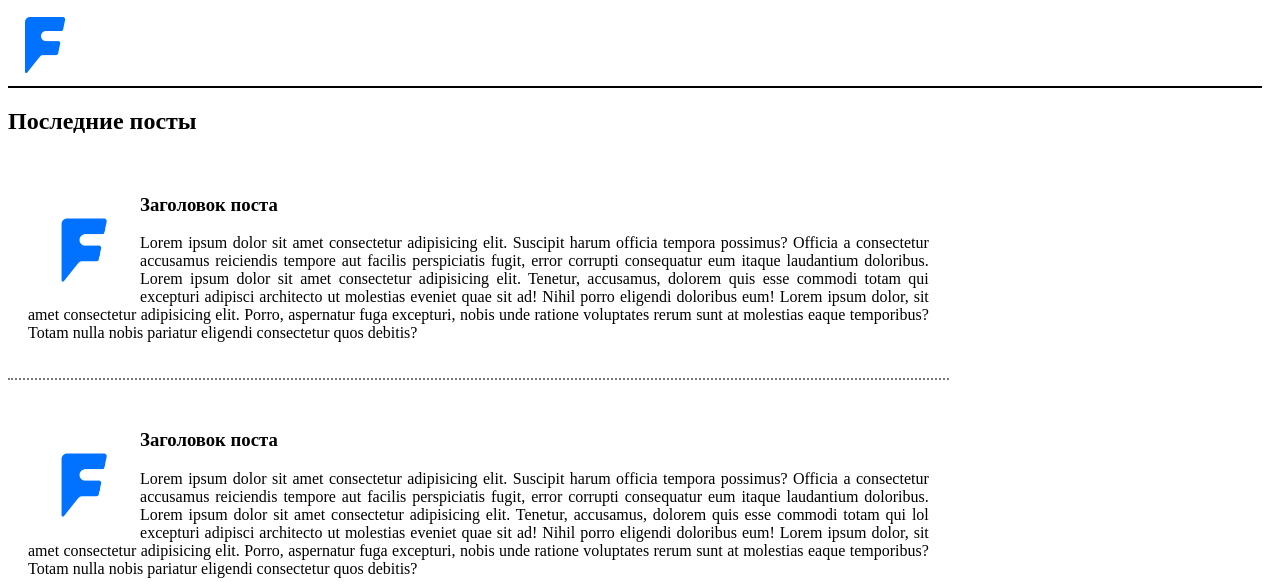
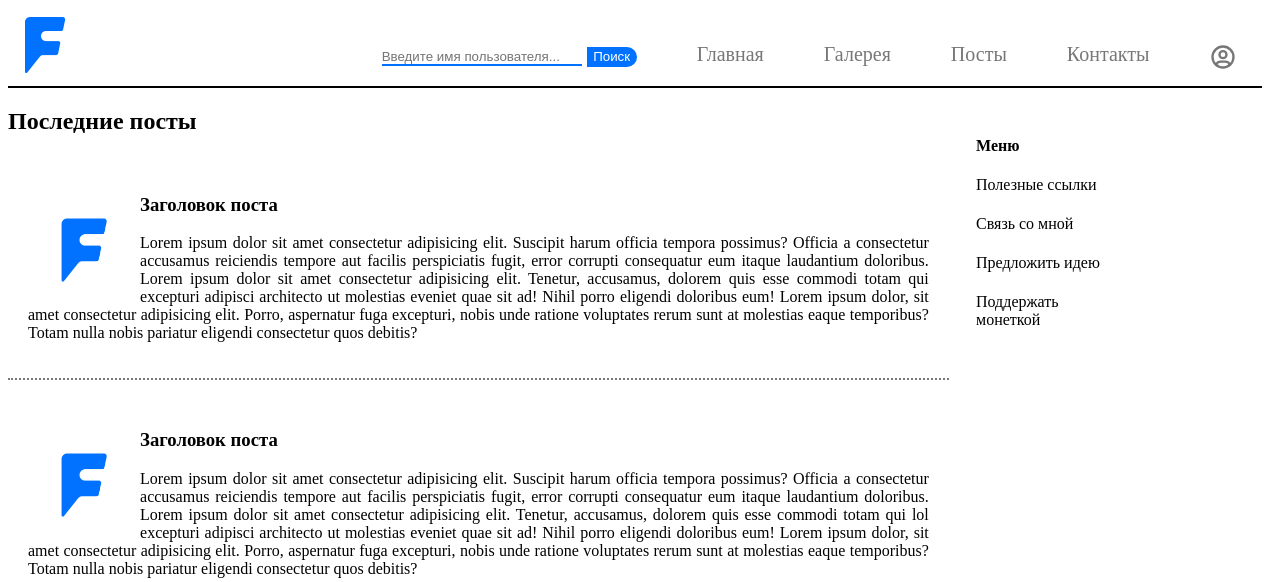
Before and after one commit to AlexanderLivanov/FotosCMS2, a PHP site: page / in a window 1280 px wide. Shown: the top 582 px of the page. Run offline with PHP 8.4, Linux system fonts and the light colour scheme.

Commit message:
проблемы с header'ом

```diff
--- a/a/sys/cms/gallery.php
+++ b/a/sys/cms/gallery.php
@@ -21,6 +21,9 @@ if (!empty($_GET['stat'])) {
     echo ('
     <script>
         Toaster.toast("' . $stat . '");
+        // setTimeout(function(){
+        // window.location.href = "profile";
+        // }, 1 * 1000);
     </script>
     ');
 } else {
@@ -36,6 +39,9 @@ if (!empty($_GET['err'])) {
     echo ('
     <script>
         Toaster.error("' . $err . '");
+        // setTimeout(function(){
+        // window.location.href = "profile";
+        // }, 1 * 1000);
     </script>
 ');
 } else {
--- a/a/sys/header.php
+++ b/a/sys/header.php
@@ -43,5 +43,13 @@
             </ul>
         </nav>
     </header>
+    <div class="w3-sidebar w3-bar-block" style="width:25%;right:0; background-color: transparent;">
+        <h4 class="w3-bar-item">Меню</h4>
+        <a href="#" class="w3-bar-item w3-button">Полезные ссылки</a>
+        <a href="#" class="w3-bar-item w3-button">Связь со мной</a>
+        <a href="#" class="w3-bar-item w3-button">Предложить идею</a>
+        <a href="#" class="w3-bar-item w3-button">Поддержать монеткой</a>
+
+    </div>
 
 </html>
--- a/a/sys/userset.php
+++ b/a/sys/userset.php
@@ -30,8 +30,8 @@ if ($result['admin'] == 1) {
     <div class="tab-container">
         <ul class="tabs">
             <li><a href="#tab1">Галерея</a></li>
-            <li style="pointer-events: none;"><a href="#tab2"><i>Скоро...</i></a></li>
-            <li style="pointer-events: none;"><a href="#tab3"><i>Скоро...</i></a></li>
+            <li><a href="#tab2">Tab 2</a></li>
+            <li><a href="#tab3">Tab 3</a></li>
         </ul>
         <div id="tab1" class="tab-content">
             <?php require_once('a/sys/cms/gallery.php'); ?>
--- a/css/style.css
+++ b/css/style.css
@@ -235,7 +235,7 @@ ul {
 
 @media (min-width: 1000px) {
     .nav {
-        max-height: 100;
+        max-height: none;
         background-color: transparent;
         top: 0;
         position: relative;
--- a/explore.php
+++ b/explore.php
@@ -6,8 +6,6 @@
         .container {
             padding: 1em;
             column-count: 5;
-            width: 90%;
-            margin-top: 0;
         }
 
         img {
@@ -53,8 +51,7 @@ if (!empty($_POST['username'])) {
             <p>Упс... Кажется, такого пользователя нет... Попробуйте повторить поиск:</p>
             <form action="explore" method="POST">
                 <input type="text" value="' . $_POST['username'] . '" name="username">
-                <input type="submit" value="Поиск" id="search-btn"><br>
-                <a href="/" style="text-decoration: none; color: #0072ff;">На главную...</a>
+                <input type="submit" value="Поиск" id="search-btn">
             </form>
         </div>
         ');
```
